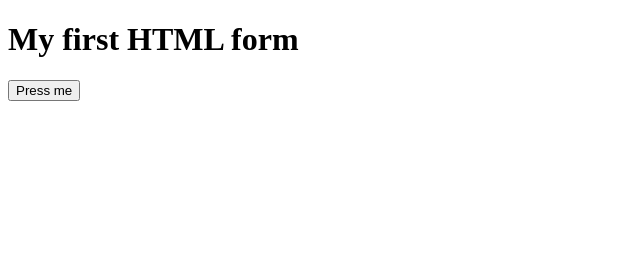
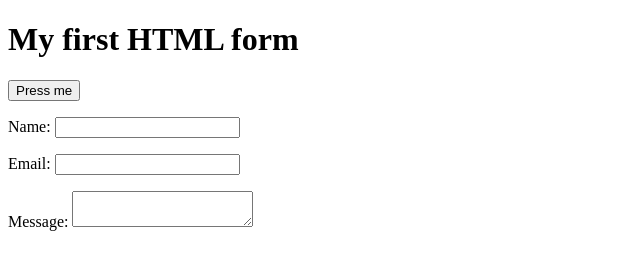
Before and after one commit to pagliaresbcc/git_class_2025_02, a plain HTML site: page index.html in a window 1280 px wide. Shown: the whole page, without its empty margins (0-640 px from the left). Drawn offline with Linux system fonts and the light colour scheme.

Commit message:
Create form

```diff
--- a/index.html
+++ b/index.html
@@ -8,10 +8,29 @@
   <body>
     <h1>My first HTML form</h1>
     <button>Press me</button>
+
+    <form action="/my-handling-form-page" method="post">
+      <p>
+        <label for="name">Name:</label>
+        <input type="text" id="name" name="user_name" />
+      </p>
+      <p>
+        <label for="mail">Email:</label>
+        <input type="email" id="mail" name="user_email" />
+      </p>
+      <p>
+        <label for="msg">Message:</label>
+        <textarea id="msg" name="user_message"></textarea>
+      </p>
+    </form>
   </body>
   <script>
-    const btn = document.querySelector("button"); btn.addEventListener("click",
-    () => { btn.textContent = "YOU CLICKED ME!! ❤️"; setTimeout(() => {
-    btn.textContent = "Press me"; }, 1000); });
+    const btn = document.querySelector("button");
+    btn.addEventListener("click", () => {
+      btn.textContent = "YOU CLICKED ME!! ❤️";
+      setTimeout(() => {
+        btn.textContent = "Press me";
+      }, 1000);
+    });
   </script>
 </html>
```
